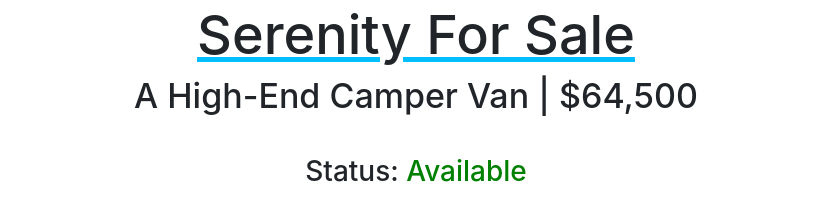
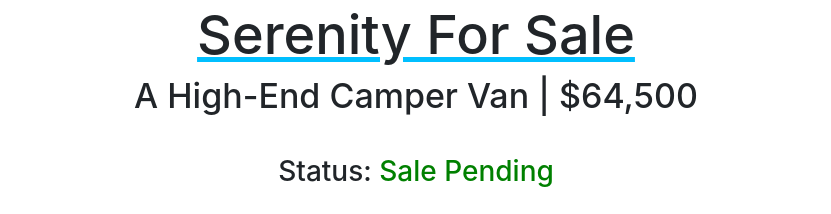
Before and after one commit to xavdid/serenity-for-sale, a Gatsby site: page / in a window 1280 px wide. Shown: the part 2527-2741 px from the top of the page, without its empty margins (224-1055 px from the left). Built offline with nearby package versions, Linux system fonts and the light colour scheme; Gatsby itself is replaced by a stand-in of ours.

Commit message:
update sale status

```diff
--- a/src/pages/index.js
+++ b/src/pages/index.js
@@ -47,7 +47,7 @@ const IndexPage = () => {
       centered
     >
       <h3 style={{ textAlign: "center", paddingBottom: "20px" }}>
-        Status: <span style={{ color: "green" }}>Available</span>
+        Status: <span style={{ color: "green" }}>Sale Pending</span>
       </h3>
       <Carousel style={{ marginBottom: "40px" }}>
         {data.allFile.edges.map(pic => (
```
